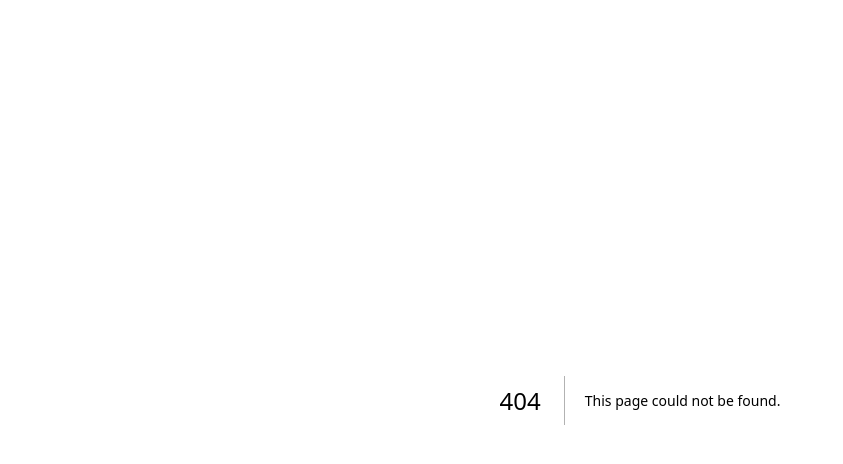
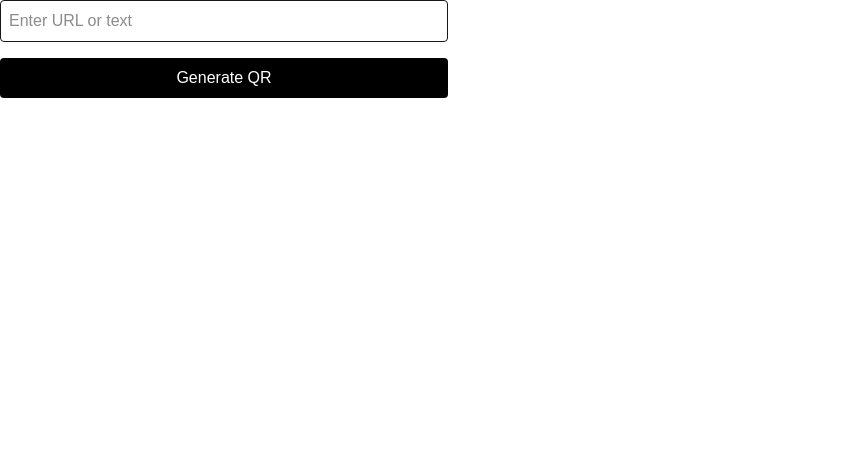
Before and after one commit to shreeteja172/QuickR, a Next.js app: page /dashboard/qr in a window 1280 px wide. Before the commit this address had no page. Shown: the top 464 px of the page, without its empty margins (0-843 px from the left). Built offline with nearby package versions, Linux system fonts and the light colour scheme.

Commit message:
feat(qr): add QR generator page

```diff
--- /dev/null
+++ b/app/dashboard/qr/page.tsx
@@ -0,0 +1,49 @@
+"use client";
+
+import { useState } from "react";
+import QRCode from "qrcode";
+
+export default function QRGenerator() {
+  const [text, setText] = useState("");
+  const [qr, setQr] = useState("");
+
+  const generateQR = async () => {
+    if (!text) return;
+
+    try {
+      const url = await QRCode.toDataURL(text);
+      setQr(url);
+    } catch (err) {
+      console.error(err);
+    }
+  };
+
+  return (
+    <div className="flex flex-col gap-4 max-w-md">
+      <input
+        type="text"
+        placeholder="Enter URL or text"
+        value={text}
+        onChange={(e) => setText(e.target.value)}
+        className="border p-2 rounded"
+      />
+
+      <button onClick={generateQR} className="bg-black text-white p-2 rounded">
+        Generate QR
+      </button>
+
+      {qr && (
+        <div className="mt-4">
+          <img src={qr} alt="QR Code" />
+        </div>
+      )}
+      {qr && (
+        <a href={qr} download="qrcode.png">
+          <button className="mt-2 bg-green-600 text-white p-2 rounded">
+            Download QR
+          </button>
+        </a>
+      )}
+    </div>
+  );
+}
--- a/package.json
+++ b/package.json
@@ -9,8 +9,10 @@
     "lint": "eslint"
   },
   "dependencies": {
+    "@types/qrcode": "^1.5.6",
     "better-auth": "^1.6.5",
     "next": "16.2.4",
+    "qrcode": "^1.5.4",
     "react": "19.2.4",
     "react-dom": "19.2.4"
   },
```
Also changed, not shown: app/dashboard/page.tsx (line endings or trailing spaces), 2 other files (tests, documents, lock files or other folders).
